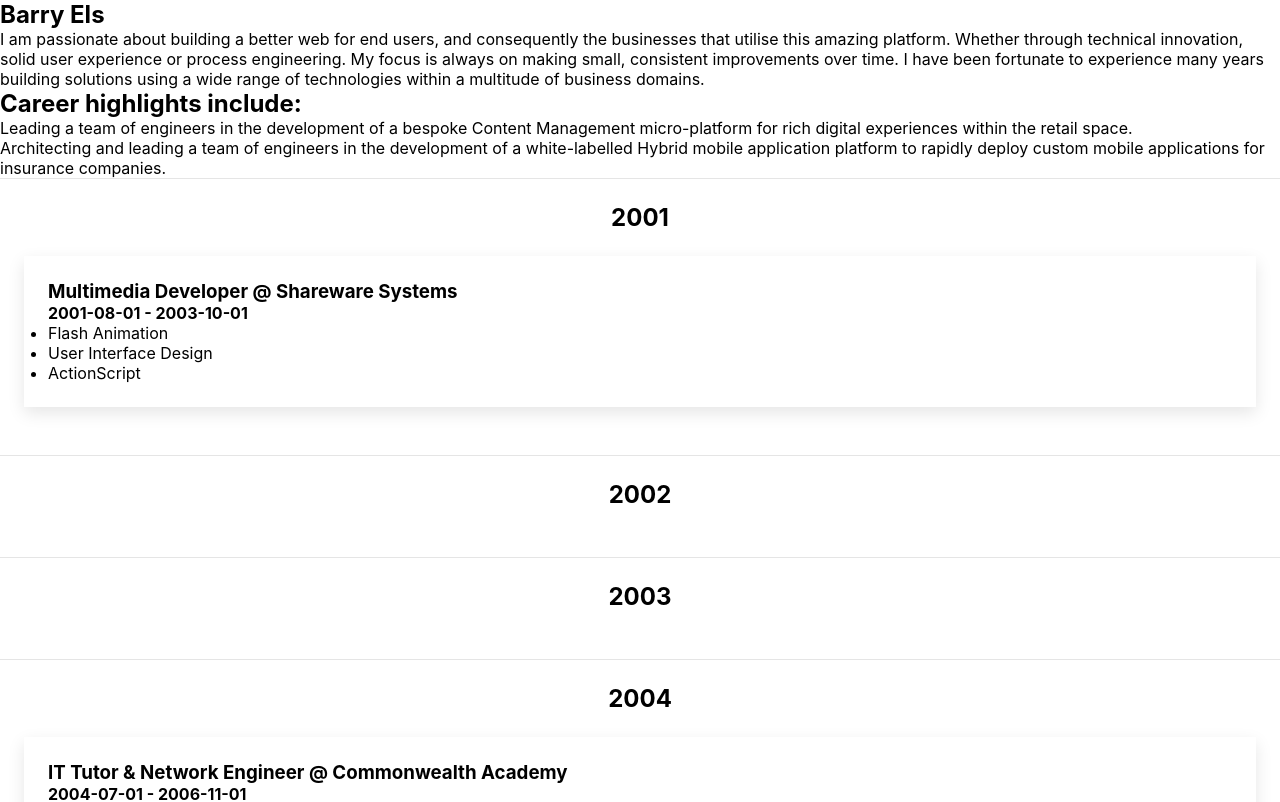
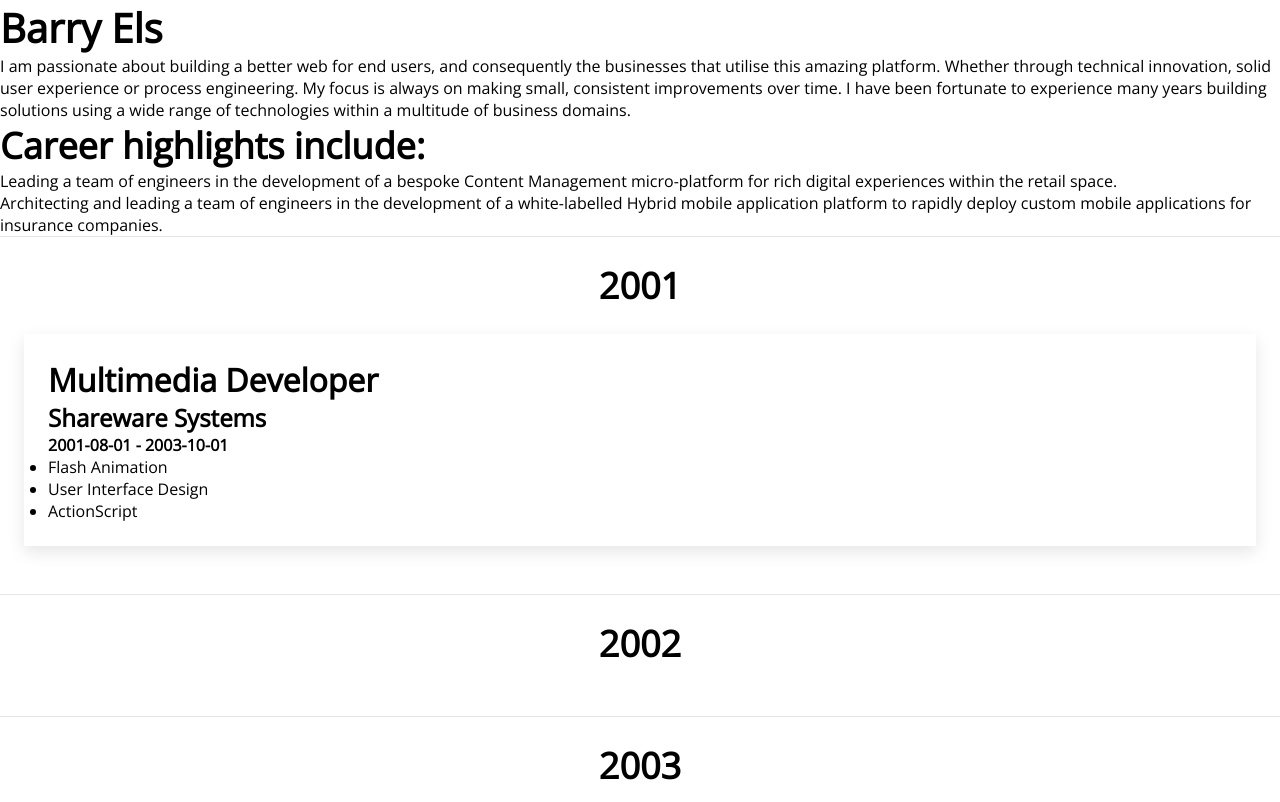
Before and after one commit to barryels/barryels.github.io, a Next.js app: page / in a window 1280 px wide. Shown: the top 802 px of the page. Built offline with nearby package versions, Linux system fonts and the light colour scheme.

Commit message:
add google font

```diff
--- a/components/EventLogTimeline/RoleAtCompanyUpdated/index.tsx
+++ b/components/EventLogTimeline/RoleAtCompanyUpdated/index.tsx
@@ -8,9 +8,8 @@
 export default function RoleAtCompanyUpdated({ event }: Props) {
   return (
     <article className={styles.root} key={event.id}>
-      <h3>
-        {event.data.position} @ {event.data.companyName}
-      </h3>
+      <h3>{event.data.position}</h3>
+      <h4>{event.data.companyName}</h4>
       <strong>{event.data.dateFormatted}</strong>
       <ul>
         {event.data.skills.map((skillName, index) => {
--- a/global/index.css
+++ b/global/index.css
@@ -10,8 +10,8 @@
 
 html,
 body {
-  font-family: -apple-system, BlinkMacSystemFont, Segoe UI, Roboto, Oxygen,
-    Ubuntu, Cantarell, Fira Sans, Droid Sans, Helvetica Neue, sans-serif;
+  font-family: "Open Sans", -apple-system, BlinkMacSystemFont, Segoe UI, Roboto,
+    Oxygen, Ubuntu, Cantarell, Droid Sans, Helvetica Neue, sans-serif;
 }
 
 body {
@@ -22,3 +22,33 @@
   color: inherit;
   text-decoration: underline;
 }
+
+h1,
+.h1 {
+  font-size: 4rem;
+}
+
+h2,
+.h2 {
+  font-size: 3.6rem;
+}
+
+h3,
+.h3 {
+  font-size: 3.2rem;
+}
+
+h4,
+.h4 {
+  font-size: 2.4rem;
+}
+
+h5,
+.h5 {
+  font-size: 2rem;
+}
+
+h6,
+.h6 {
+  font-size: 1.6rem;
+}
--- /dev/null
+++ b/pages/_document.tsx
@@ -0,0 +1,33 @@
+import Document, { Html, Head, Main, NextScript } from "next/document";
+
+class MyDocument extends Document {
+  render() {
+    return (
+      <Html>
+        <Head>
+          <meta
+            name="viewport"
+            content="width=device-width, initial-scale=1.0, minimum-scale=1, maximum-scale=1, user-scalable=no"
+          />
+          <link rel="preconnect" href="https://fonts.googleapis.com" />
+          <link
+            rel="preconnect"
+            href="https://fonts.gstatic.com"
+            crossOrigin="true"
+          />
+          <link
+            href="https://fonts.googleapis.com/css2?family=Open+Sans&display=optional"
+            rel="stylesheet"
+          />
+          <link rel="icon" href="/favicon.png" />
+        </Head>
+        <body>
+          <Main />
+          <NextScript />
+        </body>
+      </Html>
+    );
+  }
+}
+
+export default MyDocument;
--- a/pages/index.tsx
+++ b/pages/index.tsx
@@ -11,11 +11,6 @@
         </title>
         <meta name="description" content={data.about} />
         <meta name="keywords" content={data.metaKeywords.join(", ")} />
-        <meta
-          name="viewport"
-          content="width=device-width, initial-scale=1.0, minimum-scale=1, maximum-scale=1, user-scalable=no"
-        />
-        <link rel="icon" href="/favicon.png" />
       </Head>
 
       <header className="site-header"></header>
```
